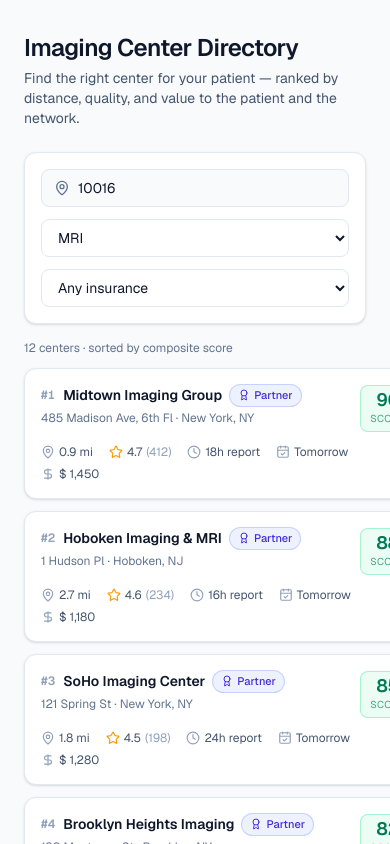
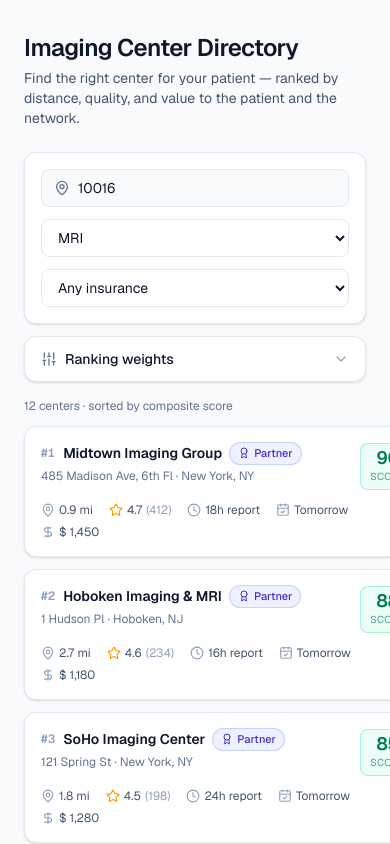
Before and after one commit to minixuru/imaging-center-directory, a Next.js app: page / in a window 390 px wide. Shown: the top 844 px of the page. Built offline with nearby package versions, Linux system fonts and the light colour scheme.

Commit message:
Add tunable ranking weight sliders

```diff
--- a/src/app/page.tsx
+++ b/src/app/page.tsx
@@ -5,9 +5,10 @@ import { CenterCard } from "@/components/CenterCard";
 import { CenterDetail } from "@/components/CenterDetail";
 import { MapView } from "@/components/MapView";
 import { SearchBar } from "@/components/SearchBar";
+import { WeightTuner } from "@/components/WeightTuner";
 import { CENTERS, geocode } from "@/lib/data";
 import { DEFAULT_WEIGHTS, rankCenters } from "@/lib/ranking";
-import type { SearchInput } from "@/lib/types";
+import type { RankingWeights, SearchInput } from "@/lib/types";
 
 export default function Home() {
   const [search, setSearch] = useState<SearchInput>({
@@ -15,6 +16,7 @@ export default function Home() {
     modality: "MRI",
     insurance: "",
   });
+  const [weights, setWeights] = useState<RankingWeights>(DEFAULT_WEIGHTS);
   const [selectedId, setSelectedId] = useState<string | null>(null);
 
   const { coords: origin, matched } = useMemo(
@@ -23,8 +25,8 @@ export default function Home() {
   );
 
   const ranked = useMemo(
-    () => rankCenters(CENTERS, origin, search, DEFAULT_WEIGHTS),
-    [origin, search],
+    () => rankCenters(CENTERS, origin, search, weights),
+    [origin, search, weights],
   );
 
   const selected = useMemo(
@@ -45,6 +47,10 @@ export default function Home() {
       </header>
 
       <SearchBar value={search} onChange={setSearch} />
+
+      <div className="mt-3">
+        <WeightTuner weights={weights} onChange={setWeights} />
+      </div>
 
       <div className="mt-4 flex items-center justify-between text-xs text-slate-500">
         <span>
--- /dev/null
+++ b/src/components/WeightTuner.tsx
@@ -0,0 +1,103 @@
+"use client";
+
+import { ChevronDown, ChevronUp, RotateCcw, Sliders } from "lucide-react";
+import { useState } from "react";
+import { DEFAULT_WEIGHTS, FACTOR_LABELS } from "@/lib/ranking";
+import type { RankingWeights } from "@/lib/types";
+import { cn } from "@/lib/cn";
+
+type Props = {
+  weights: RankingWeights;
+  onChange: (next: RankingWeights) => void;
+};
+
+const FACTOR_HINTS: Record<keyof RankingWeights, string> = {
+  distance: "How close to the patient",
+  quality: "Patient rating × review volume",
+  turnaround: "Hours from scan to final report",
+  cost: "Estimated patient out-of-pocket",
+  availability: "How soon the next appointment is",
+  partner: "Expert Radiology partner uplift",
+};
+
+export function WeightTuner({ weights, onChange }: Props) {
+  const [open, setOpen] = useState(false);
+  const isCustom = (Object.keys(weights) as Array<keyof RankingWeights>).some(
+    (k) => weights[k] !== DEFAULT_WEIGHTS[k],
+  );
+
+  return (
+    <div className="rounded-xl border border-slate-200 bg-white shadow-sm">
+      <button
+        type="button"
+        onClick={() => setOpen((v) => !v)}
+        className="flex w-full items-center justify-between gap-2 px-4 py-3 text-left"
+      >
+        <span className="inline-flex items-center gap-2 text-sm font-medium text-slate-900">
+          <Sliders className="h-4 w-4 text-slate-500" />
+          Ranking weights
+          {isCustom && (
+            <span className="rounded-full bg-indigo-50 px-2 py-0.5 text-[11px] font-medium text-indigo-700 ring-1 ring-indigo-200">
+              Custom
+            </span>
+          )}
+        </span>
+        {open ? (
+          <ChevronUp className="h-4 w-4 text-slate-400" />
+        ) : (
+          <ChevronDown className="h-4 w-4 text-slate-400" />
+        )}
+      </button>
+
+      {open && (
+        <div className="space-y-3 border-t border-slate-200 px-4 py-4">
+          <p className="text-xs text-slate-500">
+            Tune how each factor weighs into the composite score. Sum is
+            normalized — relative values are what matter.
+          </p>
+          <div className="grid gap-3 sm:grid-cols-2">
+            {(Object.keys(weights) as Array<keyof RankingWeights>).map((k) => (
+              <label key={k} className="block">
+                <div className="mb-1 flex items-baseline justify-between">
+                  <span className="text-xs font-medium text-slate-700">
+                    {FACTOR_LABELS[k]}
+                  </span>
+                  <span className="text-xs tabular-nums text-slate-500">
+                    {Math.round(weights[k] * 100)}
+                  </span>
+                </div>
+                <input
+                  type="range"
+                  min={0}
+                  max={1}
+                  step={0.05}
+                  value={weights[k]}
+                  onChange={(e) =>
+                    onChange({ ...weights, [k]: Number(e.target.value) })
+                  }
+                  className={cn(
+                    "h-1.5 w-full cursor-pointer appearance-none rounded-full bg-slate-200",
+                    "accent-slate-900",
+                  )}
+                />
+                <div className="mt-1 text-[11px] leading-tight text-slate-400">
+                  {FACTOR_HINTS[k]}
+                </div>
+              </label>
+            ))}
+          </div>
+          <div className="flex justify-end pt-1">
+            <button
+              type="button"
+              onClick={() => onChange(DEFAULT_WEIGHTS)}
+              className="inline-flex items-center gap-1.5 text-xs text-slate-500 hover:text-slate-900"
+            >
+              <RotateCcw className="h-3.5 w-3.5" />
+              Reset to defaults
+            </button>
+          </div>
+        </div>
+      )}
+    </div>
+  );
+}
```
